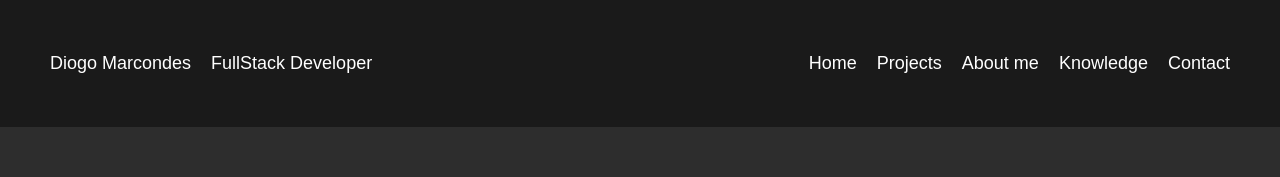
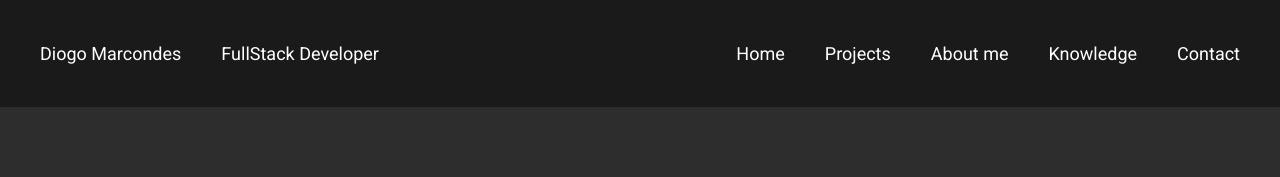
Before and after one commit to Diogomc/Portfolio, a Next.js app: page / in a window 1280 px wide. Shown: the top 177 px of the page. Built offline with nearby package versions, Linux system fonts and the light colour scheme.

Commit message:
fix nav error

```diff
--- a/src/app/styles/globals.css
+++ b/src/app/styles/globals.css
@@ -16,9 +16,14 @@
   :root {
   }
 }
+*{
+  box-sizing: border-box;
+  margin: 0;
+  padding: 0;
+}
 
 body {
   color: var(--foreground);
   background: var(--background);
-  font-family:  sans-serif;
+  font-family:  'roboto';
 }
--- a/src/app/styles/nav.css
+++ b/src/app/styles/nav.css
@@ -14,11 +14,10 @@
 .menu-links, .menu-about{
     display: flex;
     align-items: center;
-    padding: 40px;
+    padding: 20px;
 }
-
 .menu-item{
-    padding: 10px;
+    padding: 20px;
     font-size: 18px;
 }
 .menu-links .menu-item a:hover{
```
